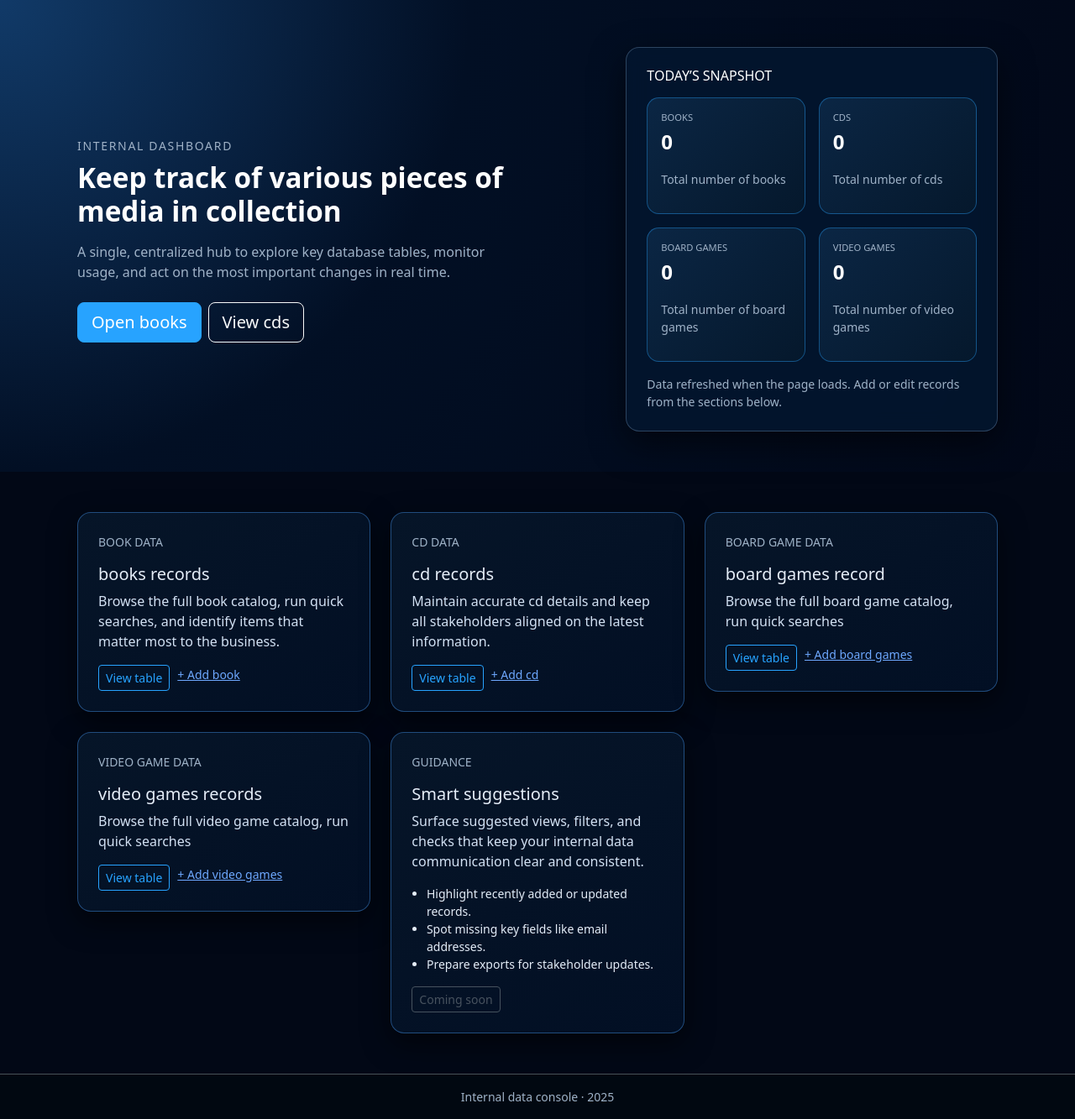
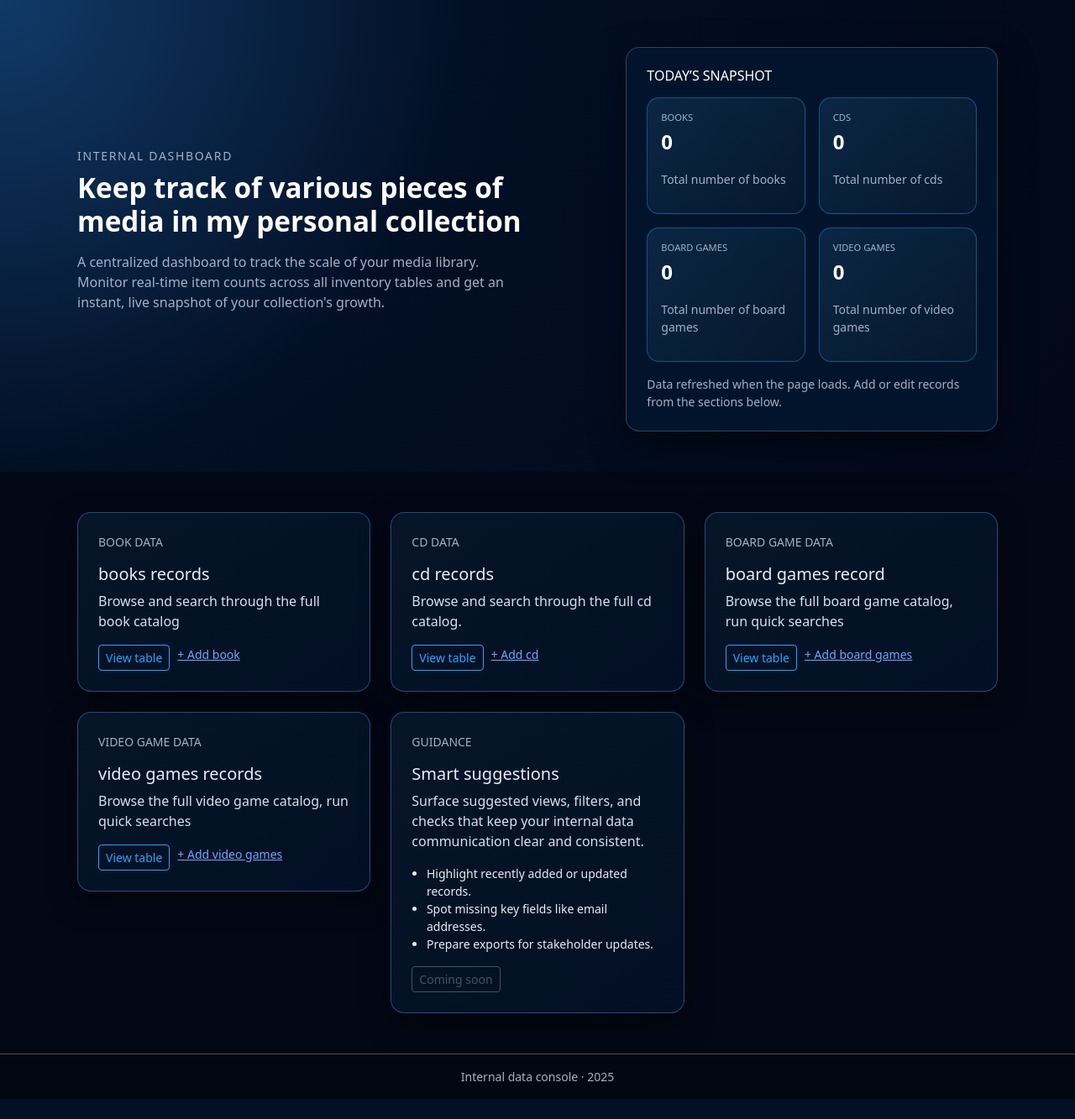
Before and after one commit to narku-coder/Narku-Collection-App, a Flask app: page / in a window 1280 px wide. Shown: the part 57-1390 px from the top of the page at 84% size. After the commit the page ends 1366 px from the top, so only its background shows below. Run offline with Flask 3, Linux system fonts and the light colour scheme; data that the repository does not hold is empty.

Commit message:
Update index.html
Took out the two button, updated the dashboard description and altered the description of the table sections

```diff
--- a/templates/index.html
+++ b/templates/index.html
@@ -8,20 +8,11 @@
       <div class="col-12 col-lg-6">
         <p class="hero-kicker text-uppercase small mb-2">Internal dashboard</p>
         <h1 class="hero-title mb-3">
-          Keep track of various pieces of media in collection
+          Keep track of various pieces of media in my personal collection
         </h1>
         <p class="hero-subtitle mb-4">
-          A single, centralized hub to explore key database tables,
-          monitor usage, and act on the most important changes in real time.
+          A centralized dashboard to track the scale of your media library. Monitor real-time item counts across all inventory tables and get an instant, live snapshot of your collection's growth.
         </p>
-        <div class="d-flex flex-wrap gap-2">
-          <a href="{{ url_for('books_list') }}" class="btn btn-primary btn-lg">
-            Open books
-          </a>
-          <a href="{{ url_for('cds_list') }}" class="btn btn-outline-light btn-lg">
-            View cds
-          </a>
-        </div>
       </div>
 
       <div class="col-12 col-lg-5 ms-lg-auto">
@@ -74,8 +65,7 @@
           <p class="info-label text-uppercase small">Book Data</p>
           <h2 class="h5 mb-2">books records</h2>
           <p class="info-body mb-3">
-            Browse the full book catalog, run quick searches, and
-            identify items that matter most to the business.
+            Browse and search through the full book catalog
           </p>
           <div class="d-flex flex-wrap gap-2">
             <a href="{{ url_for('books_list') }}" class="btn btn-outline-primary btn-sm">
@@ -93,8 +83,7 @@
           <p class="info-label text-uppercase small">Cd data</p>
           <h2 class="h5 mb-2">cd records</h2>
           <p class="info-body mb-3">
-            Maintain accurate cd details and keep all stakeholders
-            aligned on the latest information.
+            Browse and search through the full cd catalog.
           </p>
           <div class="d-flex flex-wrap gap-2">
             <a href="{{ url_for('cds_list') }}" class="btn btn-outline-primary btn-sm">
```
